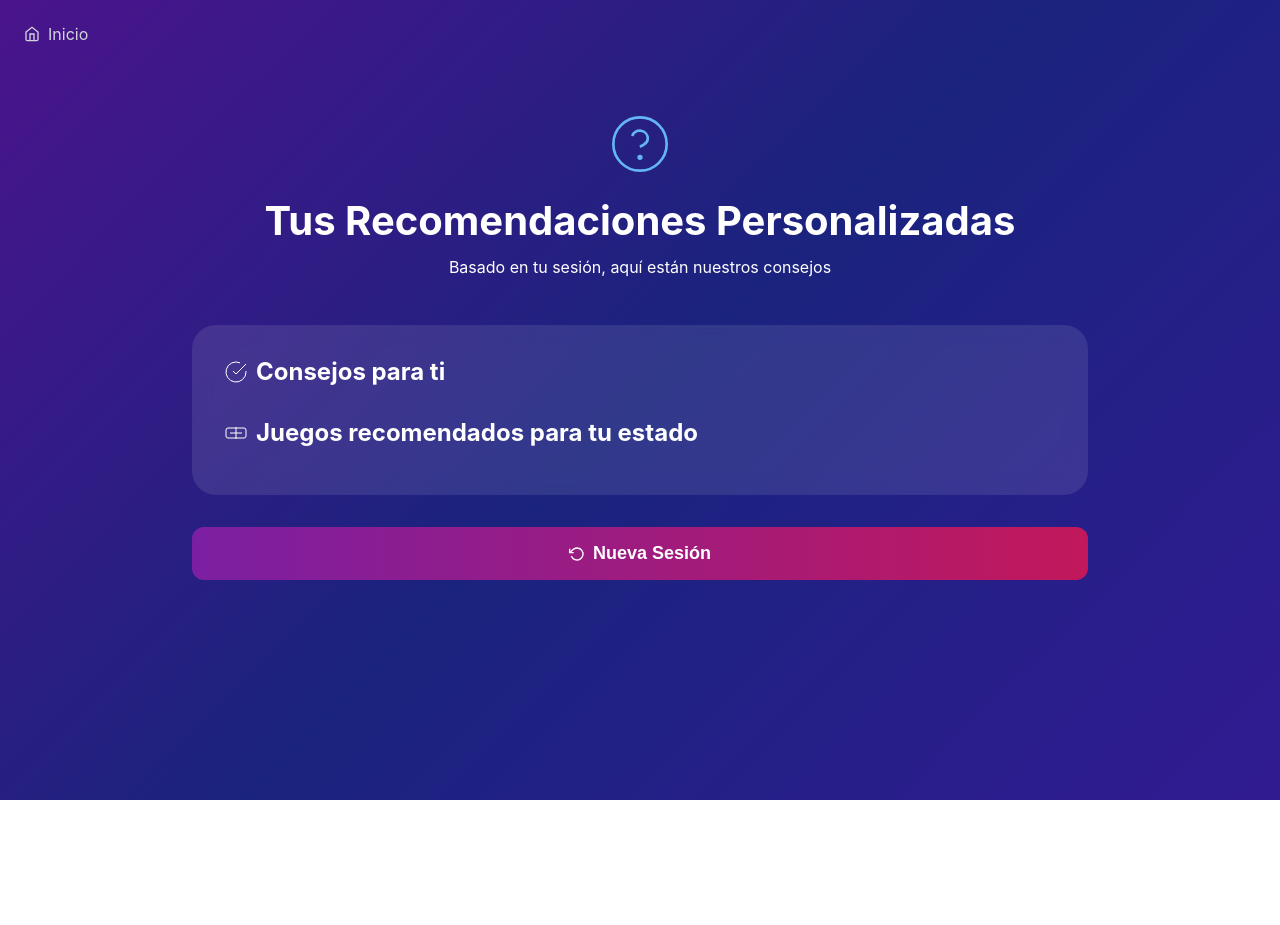
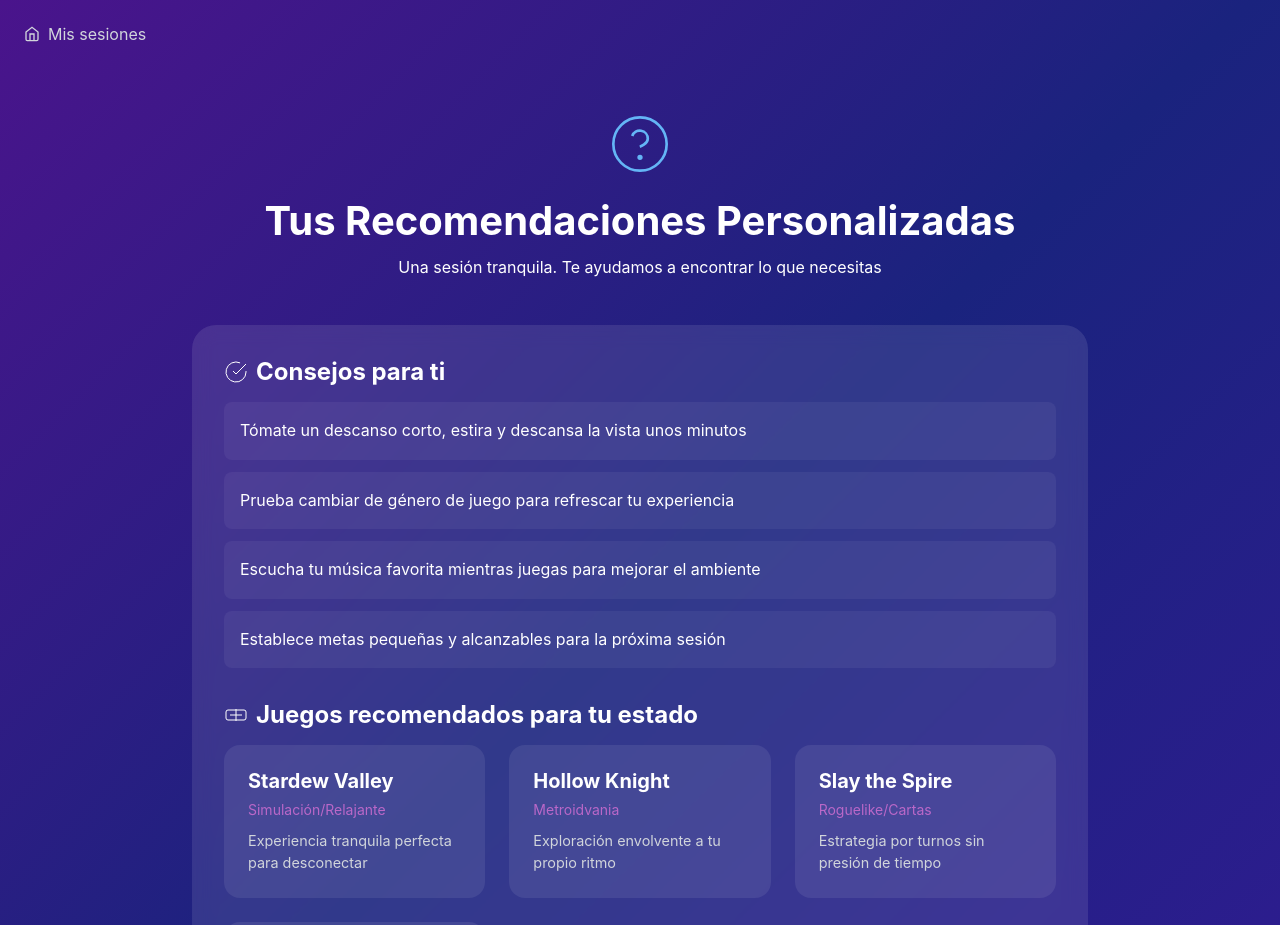
Before and after one commit to ionelastanciu/gamermood-tfg, an Angular app in the folder frontend/: page /recommendations in a window 1280 px wide. Shown: the top 925 px of the page. Before the commit the page ends 800 px from the top, so only its background shows below. Built offline with nearby package versions, Linux system fonts and the light colour scheme.

Commit message:
preparar la vista de recomendaciones para los datos de la API

```diff
--- a/frontend/src/app/components/recommendations/recommendations.component.html
+++ b/frontend/src/app/components/recommendations/recommendations.component.html
@@ -1,10 +1,10 @@
 <div class="recommendations-container">
-    <a routerLink="/" class="back-home">
+    <a routerLink="/dashboard" class="back-home">
         <svg class="icon-small" viewBox="0 0 24 24" fill="none" stroke="currentColor">
             <path d="M3 9l9-7 9 7v11a2 2 0 0 1-2 2H5a2 2 0 0 1-2-2z"></path>
             <polyline points="9 22 9 12 15 12 15 22"></polyline>
         </svg>
-        Inicio
+        Mis sesiones
     </a>
 
     <div class="recommendations-content">
@@ -28,7 +28,9 @@
                     Consejos para ti
                 </h3>
                 <ul class="advice-list">
-                    <li *ngFor="let advice of adviceList">{{advice}}</li>
+                    @for (advice of adviceList; track advice) {
+                        <li>{{advice}}</li>
+                    }
                 </ul>
             </div>
 
@@ -41,11 +43,13 @@
                     Juegos recomendados para tu estado
                 </h3>
                 <div class="games-grid">
-                    <div class="game-card" *ngFor="let game of gamesList">
-                        <h4>{{game.title}}</h4>
-                        <div class="game-genre">{{game.genre}}</div>
-                        <p>{{game.description}}</p>
-                    </div>
+                    @for (game of gamesList; track game.title) {
+                        <div class="game-card">
+                            <h4>{{game.title}}</h4>
+                            <div class="game-genre">{{game.genre}}</div>
+                            <p>{{game.description}}</p>
+                        </div>
+                    }
                 </div>
             </div>
         </div>
--- a/frontend/src/app/components/recommendations/recommendations.component.ts
+++ b/frontend/src/app/components/recommendations/recommendations.component.ts
@@ -1,43 +1,19 @@
 import { Component, OnInit } from '@angular/core';
 import { RouterLink } from '@angular/router';
-import { CommonModule } from '@angular/common';
 
-interface Game {
-  title: string;
-  genre: string;
+interface GameItem {
+  title:       string;
+  genre:       string;
   description: string;
 }
 
-@Component({
-  selector: 'app-recommendations',
-  standalone: true,
-  imports: [RouterLink, CommonModule],
-  templateUrl: './recommendations.component.html',
-  styleUrls: ['./recommendations.component.css']
-})
-export class RecommendationsComponent implements OnInit {
-  moodMessage: string = 'Basado en tu sesión, aquí están nuestros consejos';
-  adviceList: string[] = [];
-  gamesList: Game[] = [];
+const MOOD_MESSAGES: Record<string, string> = {
+  happy:   '¡Excelente sesión! Aquí hay formas de mantener ese momentum',
+  neutral: 'Una sesión tranquila. Te ayudamos a encontrar lo que necesitas',
+  sad:     'Entendemos tu frustración. Aquí hay consejos para mejorar'
+};
 
-  ngOnInit() {
-    const sessionDataString = localStorage.getItem('sessionData');
-
-    if (sessionDataString) {
-      const sessionData = JSON.parse(sessionDataString);
-      this.loadRecommendations(sessionData.mood);
-    }
-  }
-
-  loadRecommendations(mood: string) {
-    const moodMessages: { [key: string]: string } = {
-      happy: '¡Excelente sesión! Aquí hay formas de mantener ese momentum',
-      neutral: 'Una sesión tranquila. Te ayudamos a encontrar lo que necesitas',
-      sad: 'Entendemos tu frustración. Aquí hay consejos para mejorar'
-    };
-    this.moodMessage = moodMessages[mood];
-
-    const adviceData: { [key: string]: string[] } = {
+const MOCK_ADVICE: Record<string, string[]> = {
   happy: [
     'Aprovecha este momento positivo para intentar desafíos más difíciles en tus juegos favoritos',
     'Comparte tu experiencia con amigos, ¡la positividad es contagiosa!',
@@ -58,28 +34,62 @@
     'Analiza qué salió mal sin juzgarte duramente, usa esto para mejorar'
   ]
 };
-    this.adviceList = adviceData[mood];
 
-    const gamesData: { [key: string]: Game[] } = {
+const MOCK_GAMES: Record<string, GameItem[]> = {
   happy: [
-        { title: 'Celeste', genre: 'Plataformas/Desafío', description: 'Perfecto para mantener el momentum con desafíos gratificantes' },
-        { title: 'Hades', genre: 'Roguelike/Acción', description: 'Combate fluido y progresión constante para seguir disfrutando' },
-        { title: 'Rocket League', genre: 'Deportes/Competitivo', description: 'Canaliza esa energía positiva en partidas emocionantes' },
-        { title: 'It Takes Two', genre: 'Cooperativo/Aventura', description: 'Comparte la diversión con un amigo en esta aventura única' }
+    { title: 'Celeste',      genre: 'Plataformas/Desafío',   description: 'Perfecto para mantener el momentum con desafíos gratificantes' },
+    { title: 'Hades',        genre: 'Roguelike/Acción',       description: 'Combate fluido y progresión constante para seguir disfrutando' },
+    { title: 'Rocket League', genre: 'Deportes/Competitivo',  description: 'Canaliza esa energía positiva en partidas emocionantes' },
+    { title: 'It Takes Two', genre: 'Cooperativo/Aventura',   description: 'Comparte la diversión con un amigo en esta aventura única' }
   ],
   neutral: [
     { title: 'Stardew Valley', genre: 'Simulación/Relajante', description: 'Experiencia tranquila perfecta para desconectar' },
-        { title: 'Hollow Knight', genre: 'Metroidvania', description: 'Exploración envolvente a tu propio ritmo' },
-        { title: 'Slay the Spire', genre: 'Roguelike/Cartas', description: 'Estrategia por turnos sin presión de tiempo' },
-        { title: 'A Short Hike', genre: 'Exploración/Casual', description: 'Aventura corta y encantadora para refrescar' }
+    { title: 'Hollow Knight',  genre: 'Metroidvania',          description: 'Exploración envolvente a tu propio ritmo' },
+    { title: 'Slay the Spire', genre: 'Roguelike/Cartas',      description: 'Estrategia por turnos sin presión de tiempo' },
+    { title: 'A Short Hike',   genre: 'Exploración/Casual',    description: 'Aventura corta y encantadora para refrescar' }
   ],
   sad: [
-        { title: 'Journey', genre: 'Aventura/Artístico', description: 'Experiencia relajante y emocionalmente reconfortante' },
-        { title: 'Animal Crossing', genre: 'Simulación Social', description: 'Ritmo pausado y sin presión, pura relajación' },
-        { title: 'Spiritfarer', genre: 'Gestión/Narrativo', description: 'Historia reconfortante con mecánicas relajantes' },
-        { title: 'Unpacking', genre: 'Puzzle/Zen', description: 'Meditativo y satisfactorio, perfecto para desestresarse' }
+    { title: 'Journey',        genre: 'Aventura/Artístico',    description: 'Experiencia relajante y emocionalmente reconfortante' },
+    { title: 'Animal Crossing', genre: 'Simulación Social',    description: 'Ritmo pausado y sin presión, pura relajación' },
+    { title: 'Spiritfarer',    genre: 'Gestión/Narrativo',     description: 'Historia reconfortante con mecánicas relajantes' },
+    { title: 'Unpacking',      genre: 'Puzzle/Zen',            description: 'Meditativo y satisfactorio, perfecto para desestresarse' }
   ]
 };
-    this.gamesList = gamesData[mood];
+
+@Component({
+  selector: 'app-recommendations',
+  standalone: true,
+  imports: [RouterLink],
+  templateUrl: './recommendations.component.html',
+  styleUrls: ['./recommendations.component.css']
+})
+export class RecommendationsComponent implements OnInit {
+  moodMessage = 'Basado en tu sesión, aquí están nuestros consejos';
+  adviceList: string[]   = [];
+  gamesList:  GameItem[] = [];
+
+  ngOnInit(): void {
+    const sessionId: number | undefined = history.state?.sessionId;
+
+    if (sessionId) {
+      // TODO: llamar a SessionService.getRecommendations(sessionId) cuando el backend esté disponible
+      // this.sessionService.getRecommendations(sessionId).subscribe(recs => this.mapRecommendations(recs));
+    }
+
+    // Fallback: datos locales guardados por el formulario de sesión
+    const mood = this.getMoodFromStorage();
+    this.loadFromMock(mood);
+  }
+
+  private getMoodFromStorage(): string {
+    const raw = localStorage.getItem('sessionData');
+    if (!raw) return 'neutral';
+    return JSON.parse(raw).mood ?? 'neutral';
+  }
+
+  private loadFromMock(mood: string): void {
+    this.moodMessage = MOOD_MESSAGES[mood] ?? MOOD_MESSAGES['neutral'];
+    this.adviceList  = MOCK_ADVICE[mood]   ?? MOCK_ADVICE['neutral'];
+    this.gamesList   = MOCK_GAMES[mood]    ?? MOCK_GAMES['neutral'];
   }
 }
```
Lines whose indentation alone changed are shown as unchanged.
